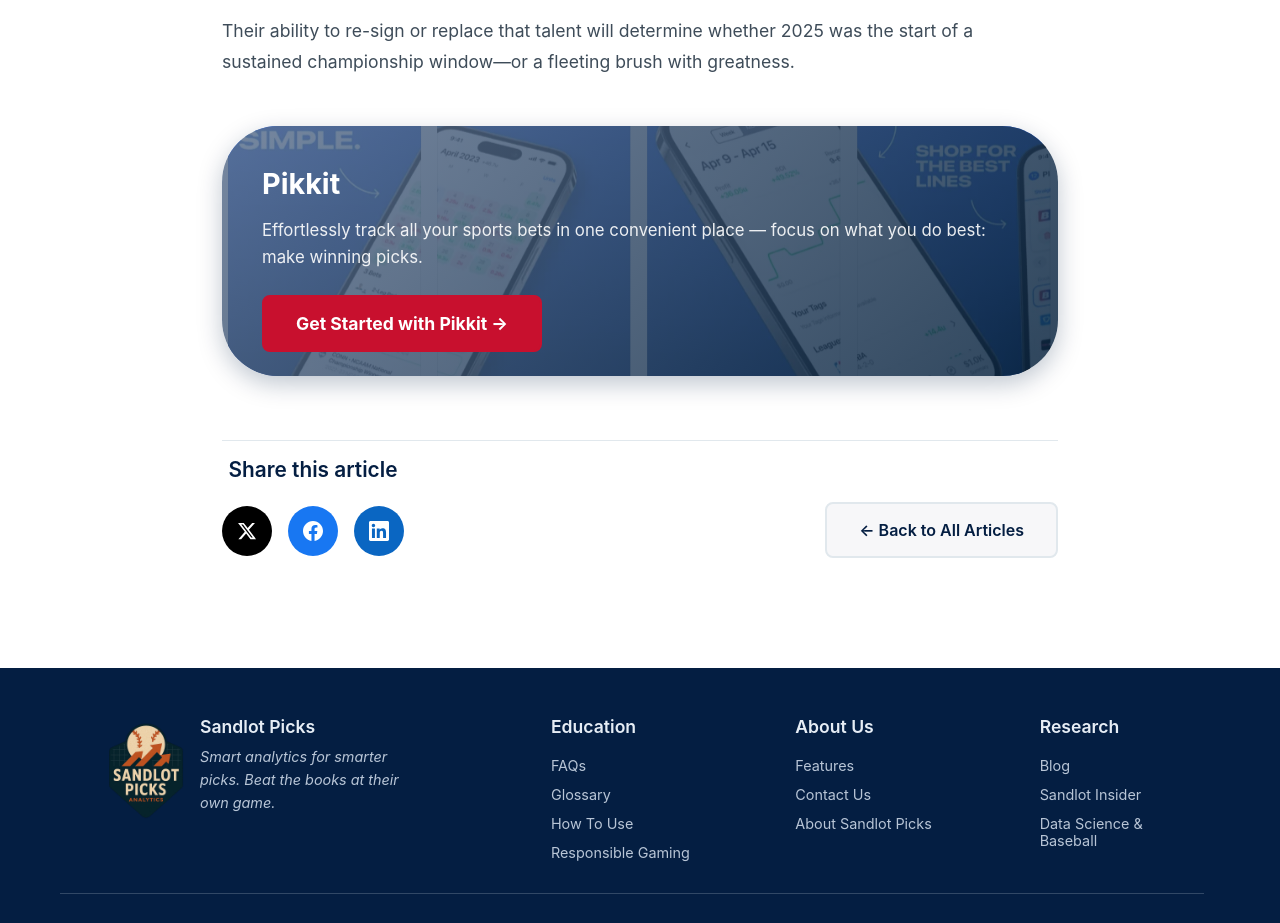
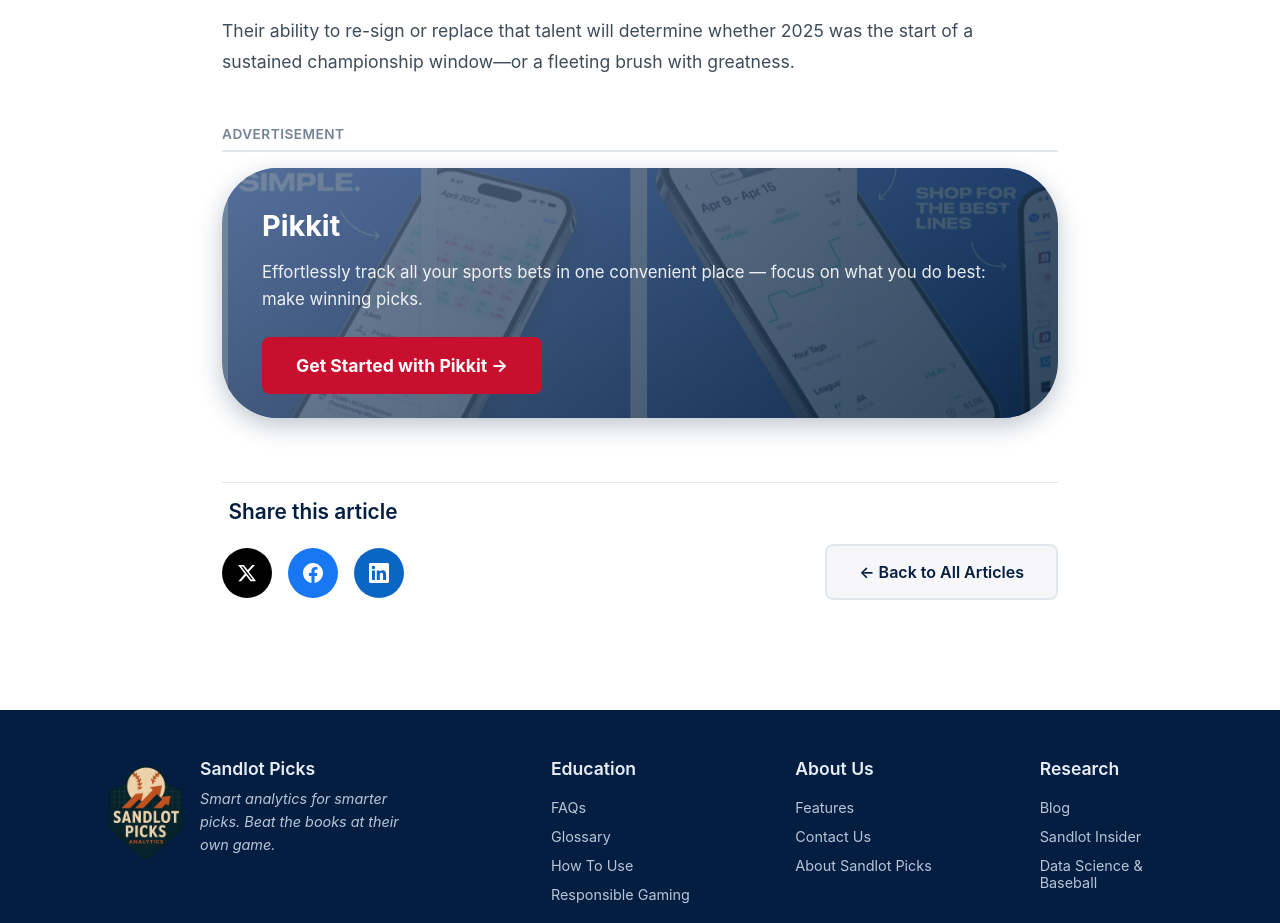
Before and after one commit to cedenoc181/slp-ui, a React (Create React App) app: page /sandlot-insider/blue-jays-2025-turnaround-from-basement-to-brink in a window 1280 px wide. Shown: the part 3420-4343 px from the top of the page. Built offline with nearby package versions, Linux system fonts and the light colour scheme.

Commit message:
added advetisement for the articles page

```diff
--- a/src/components/pages/Research/ArticlesPost.jsx
+++ b/src/components/pages/Research/ArticlesPost.jsx
@@ -195,6 +195,10 @@ function ArticlePost() {
 
         {/* Affiliate CTA - only if it exists in JSON */}
         {article.affiliate_cta?.enabled && (
+            <>
+            <div className="affiliate-disclaimer-header">
+              <p>Advertisement</p>
+            </div>
              <div
                className="affiliate-cta"
                style={{
@@ -203,6 +207,7 @@ function ArticlePost() {
                    : 'none'
                }}
              >
+
               <div className="affiliate-cta-content">
                 <h3>{article.affiliate_cta.platform}</h3>
                 <p className="affiliate-offer">{article.affiliate_cta.offer}</p>
@@ -218,6 +223,7 @@ function ArticlePost() {
                 </a>
               </div>
             </div>
+          </>
         )}
 
           <footer className="article-footer">
--- a/src/styles/articles-post.css
+++ b/src/styles/articles-post.css
@@ -204,9 +204,28 @@
   color: var(--cta-hover);
 }
 
+/* Affiliate Disclaimer Header */
+.affiliate-disclaimer-header {
+  margin: 3rem 0 0 0;
+  padding-bottom: 0.5rem;
+  border-bottom: 2px solid #E1E8ED;
+}
+
+.affiliate-disclaimer-header p {
+  font-size: 0.85rem;
+  color: #738296;
+  font-weight: 600;
+  text-transform: uppercase;
+  letter-spacing: 0.5px;
+  margin: 0;
+  display: flex;
+  align-items: center;
+  gap: 0.5rem;
+}
+
 /* Affiliate CTA Box */
 .affiliate-cta {
-  margin: 3rem 0;
+  margin: 1rem 0 3rem 0;
   padding: 2.5rem;
   background: linear-gradient(135deg, #041E42 0%, #0A2540 100%);
   background-size: cover;
--- a/src/styles/articles.css
+++ b/src/styles/articles.css
@@ -185,7 +185,12 @@
 
 .article-card:first-child .article-summary {
   font-size: 1.1rem;
+  display: -webkit-box;
+  -webkit-box-orient: vertical;
   -webkit-line-clamp: 4;
+  line-clamp: 4;
+  overflow: hidden;
+  text-overflow: ellipsis;
 }
 
 .article-card {
```
Lines whose indentation alone changed are shown as unchanged.
